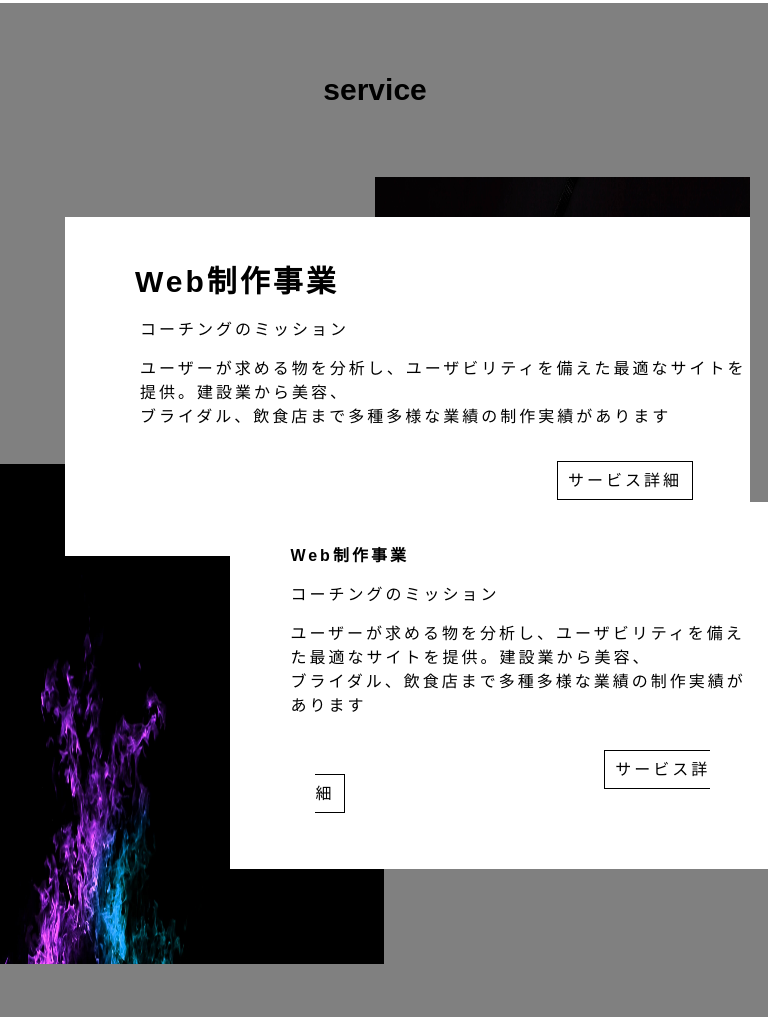
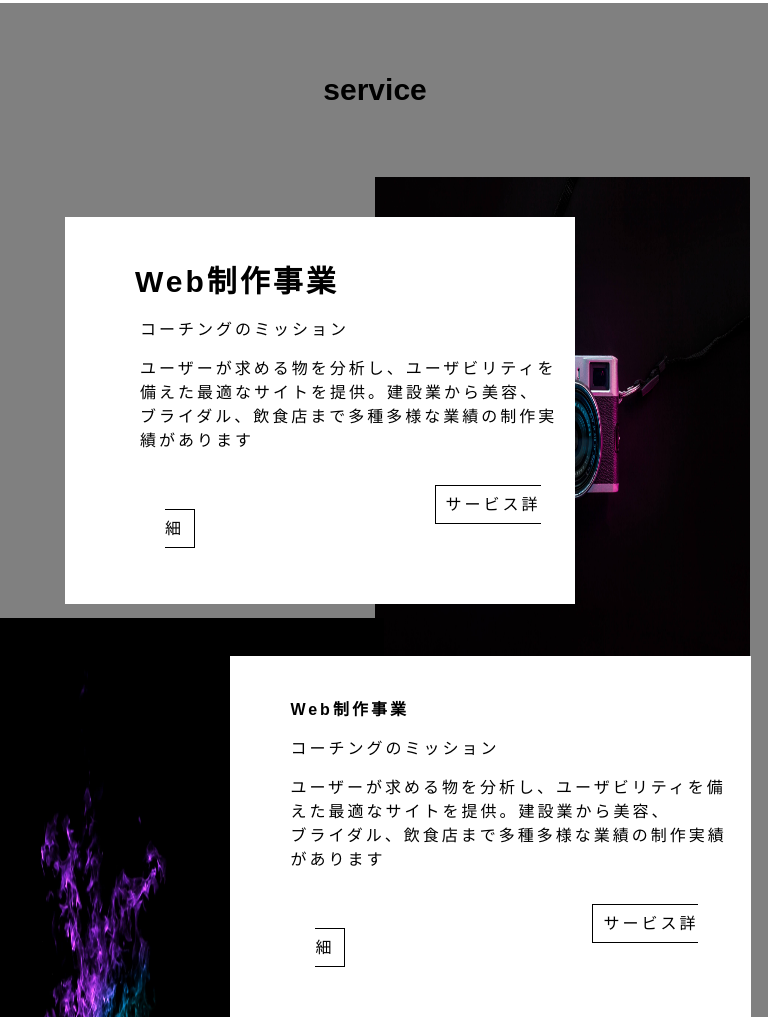
Before and after one commit to IshidaKeisuke/COACHTECH-LP, a plain HTML site: page index.html in a window 768 px wide. Shown: the part 1205-2222 px from the top of the page. Drawn offline with Linux system fonts and the light colour scheme.

Commit message:
Add files via upload

```diff
--- a/style.css
+++ b/style.css
@@ -6,6 +6,7 @@ html, body, div, span, applet, object, iframe,h1, h2, h3, h4, h5, h6, p, blockqu
 	font: inherit;
 	vertical-align: baseline;
 }
+
 .wrapper{
 	background-color: black;
 	width: 97.3%;
@@ -104,10 +105,6 @@ li{
 .context{
 	margin-left: 25px;
 }
-.contents_1 img{
-	margin: 0 auto;
-	width: 95%;
-}
 .mission{
 	margin: 0;
 }
@@ -137,6 +134,10 @@ li{
 }
 .contents{
 	position:absolute;
+}
+.contents_1 img{
+	margin: 0 auto;
+	width: 95%;
 }
 .contents h2{
 	text-align: center;
@@ -314,7 +315,7 @@ footer{
 }
 
 
-
+/* ---------------------スマホサイズ----------------------- */
 @media screen and (max-width:480px){
 	* {
 		margin: initial; padding: initial;
@@ -347,7 +348,7 @@ footer{
 	  top: 30px;
   }
   .wrapper{
-	  width: 87%;
+	  width: 89.3%;
   }
   .wrapper li{
 	  display: none;
@@ -499,7 +500,7 @@ footer{
 .inquiry{
 	color: white;
 	background-image: url(contact-bg.jpg);
-		background-repeat:repeat;
+	background-repeat:repeat;
 	background-size:100% auto;
 	padding-top: 30%;
 }
@@ -517,15 +518,29 @@ footer .wrapper{
 }
 }
 
+/* ---------タブレットサイズ------------- */
 
-@media (max-width:1024px){
+@media (min-width:481px)and ( max-width:1024px){
 		.wrapper{
-			width: 95%;
+			width: 96.3%;
 		}
 
+		.content img{
+			top: 65%;
+	}
+	.section{
+		width: 60%;
+		margin-right: 15%;
+	}
+	.contents_1 img{
+		margin-top: 80%;
+	}
+	.section_1{
+		width: 60%;
+		margin-top: 85%;
+	}
 	.inquiry{
 		padding-top: 0;
 		height: 500px;
 	}
-
 }
```
